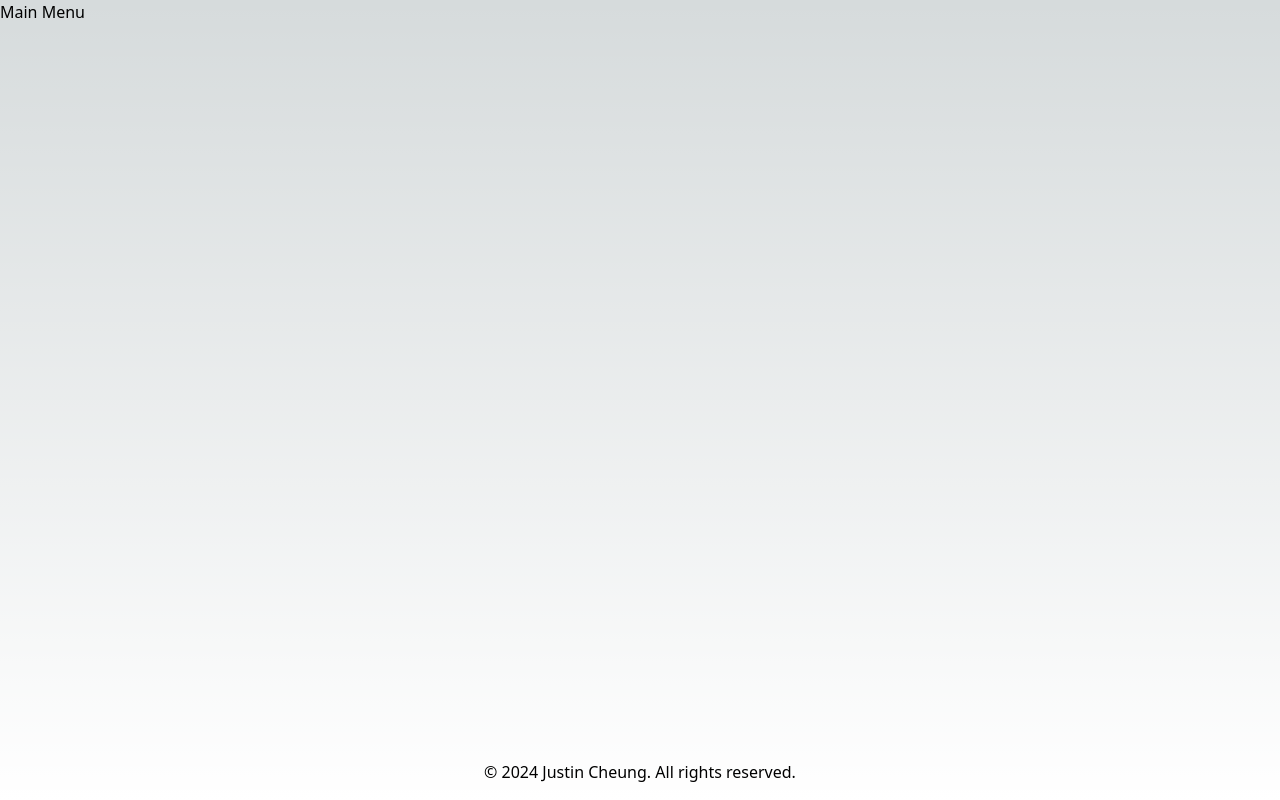
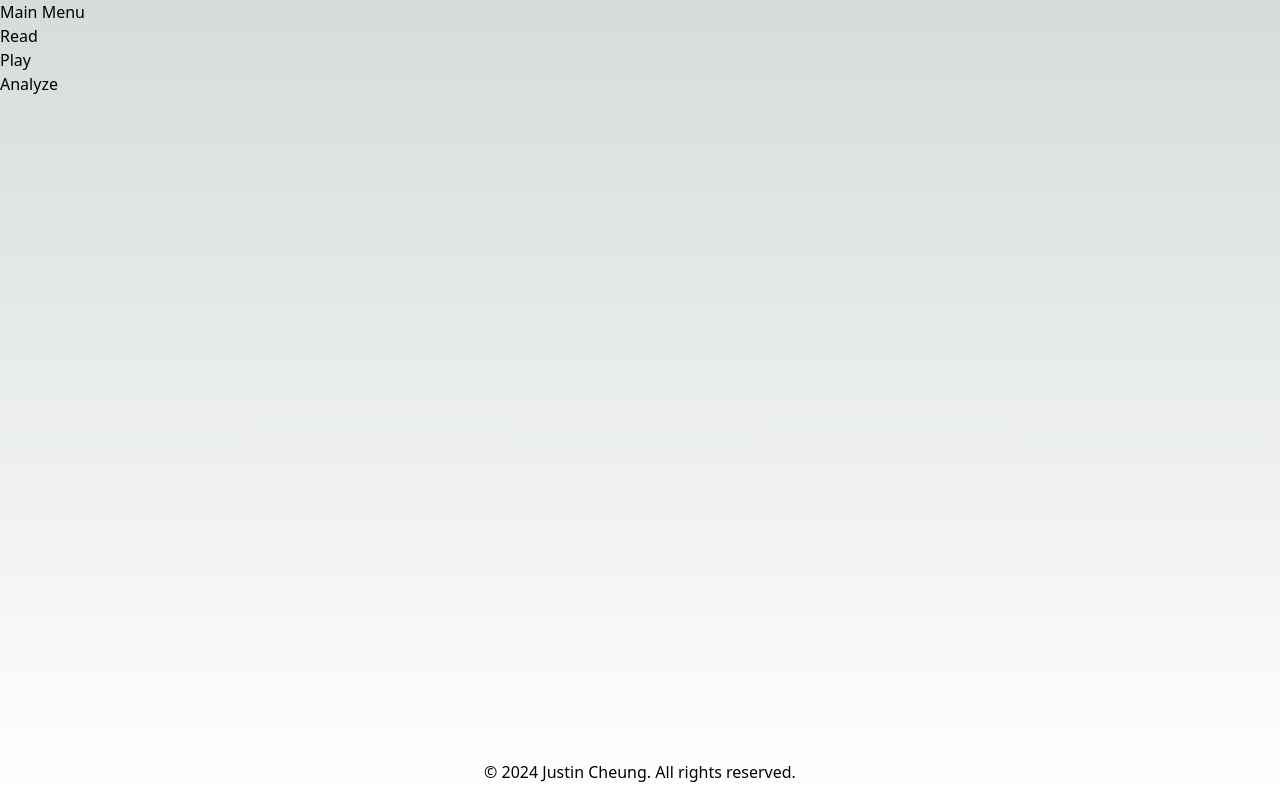
Before and after one commit to Jygsaw/equipoise, a Next.js app: page /mainmenu in a window 1280 px wide. Built offline with nearby package versions, Linux system fonts and the light colour scheme.

Commit message:
[CHG] Update mainmenu

```diff
--- a/src/app/mainmenu/page.tsx
+++ b/src/app/mainmenu/page.tsx
@@ -1,3 +1,4 @@
+import Link from 'next/link';
 import { titleAppend } from '@/app/site/_lib/siteUtils';
 import { CopyrightLayout } from '@/app/site/_components/CopyrightLayout';
 
@@ -12,6 +13,15 @@ const Page = () => {
     <CopyrightLayout>
       <main>
         <h1>Main Menu</h1>
+
+        <nav>
+          <ul>
+            <li><Link href="/site/wiki">Read</Link></li>
+            <li><Link href="/game">Play</Link></li>
+            <li><Link href="/site/stats">Analyze</Link></li>
+          </ul>
+        </nav>
+
       </main>
     </CopyrightLayout>
   );
```
